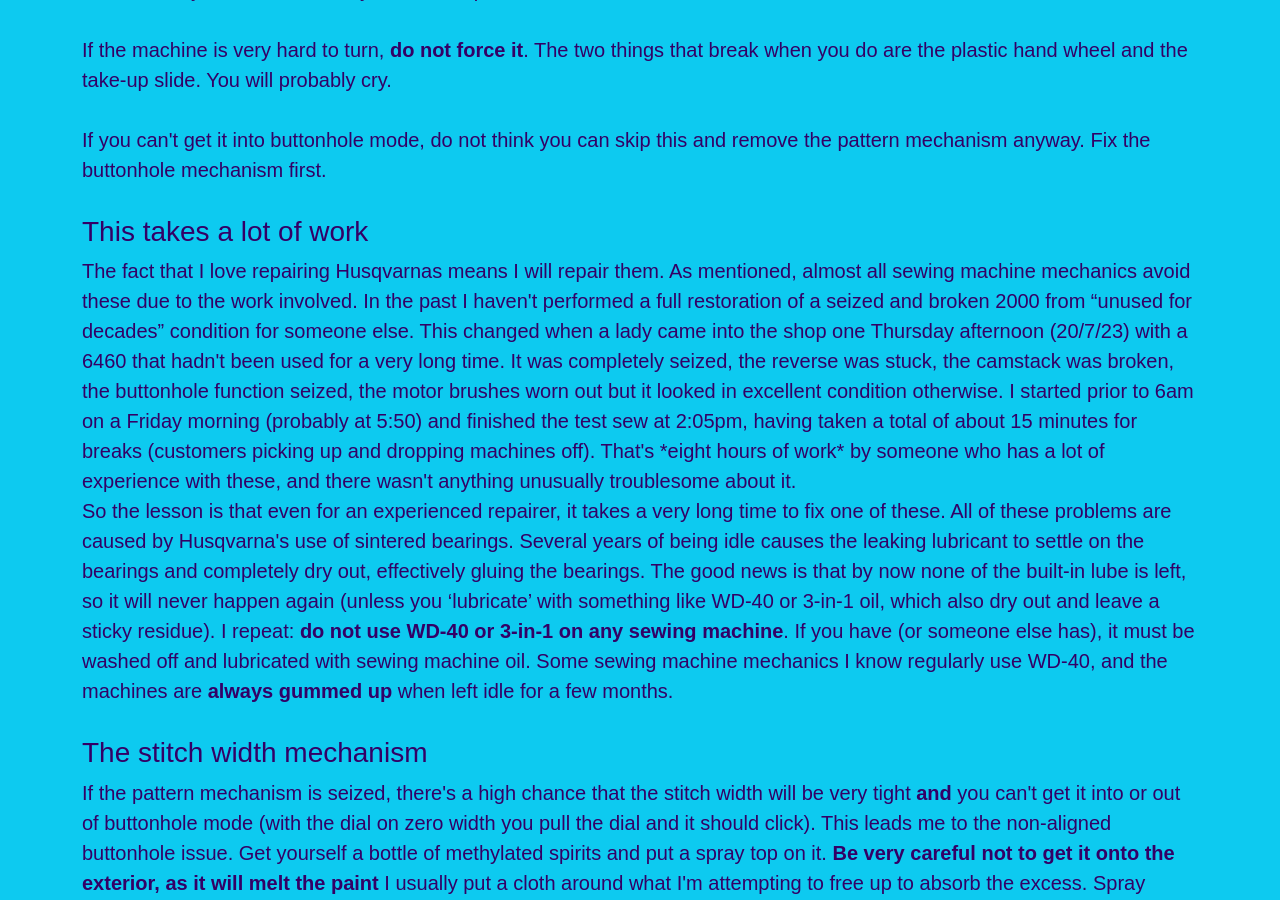
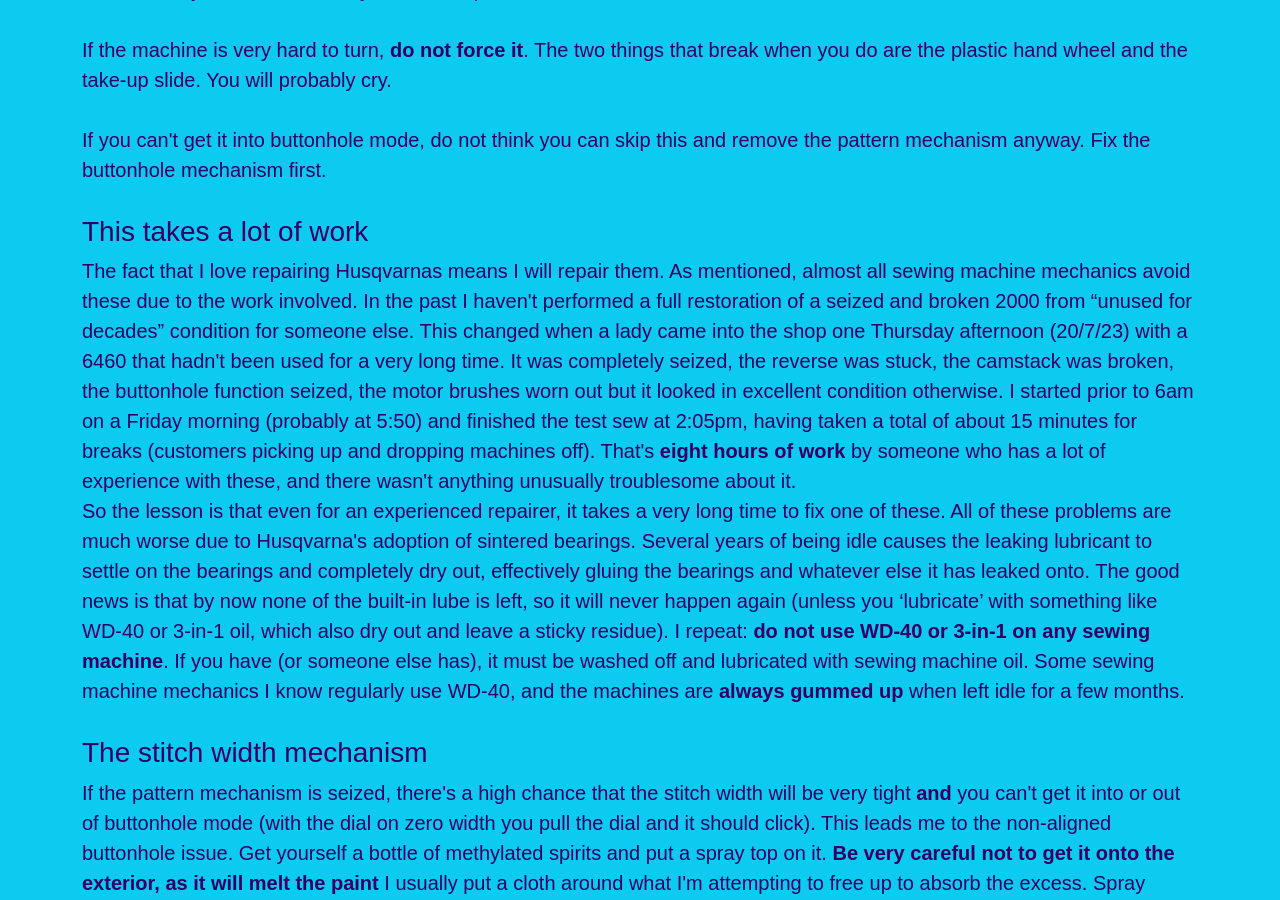
Before and after one commit to manicmike66/mikeandthemechanicals, a Jekyll site: the page built from husqvarna-rebuild.markdown, in a window 1280 px wide and 900 px high, scrolled down 616 px. Built offline with Jekyll 4.4.1, drawn with Linux system fonts in a browser that asks for light colours; nearby versions of some CDN libraries.

Commit message:
reworded intro section and added emphasis

```diff
--- a/husqvarna-rebuild.markdown
+++ b/husqvarna-rebuild.markdown
@@ -24,8 +24,8 @@
 </p>
 <h3>This takes a lot of work</h3>
 <p class="has-large-font">
-The fact that I love repairing Husqvarnas means I will repair them. As mentioned, almost all sewing machine mechanics avoid these due to the work involved. In the past I haven't performed a full restoration of a seized and broken 2000 from &ldquo;unused for decades&rdquo; condition for someone else. This changed when a lady came into the shop one Thursday afternoon (20/7/23) with a 6460 that hadn't been used for a very long time. It was completely seized, the reverse was stuck, the camstack was broken, the buttonhole function seized, the motor brushes worn out but it looked in excellent condition otherwise. I started prior to 6am on a Friday morning (probably at 5:50) and finished the test sew at 2:05pm, having taken a total of about 15 minutes for breaks (customers picking up and dropping machines off). That's *eight hours of work* by someone who has a lot of experience with these, and there wasn't anything unusually troublesome about it.
-<br/>So the lesson is that even for an experienced repairer, it takes a very long time to fix one of these. All of these problems are caused by Husqvarna's use of sintered bearings. Several years of being idle causes the leaking lubricant to settle on the bearings and completely dry out, effectively gluing the bearings. The good news is that by now none of the built-in lube is left, so it will never happen again (unless you &lsquo;lubricate&rsquo; with something like WD-40 or 3-in-1 oil, which also dry out and leave a sticky residue). I repeat: <b>do not use WD-40 or 3-in-1 on any sewing machine</b>. If you have (or someone else has), it must be washed off and lubricated with sewing machine oil. Some sewing machine mechanics I know regularly use WD-40, and the machines are <b>always gummed up</b> when left idle for a few months.
+The fact that I love repairing Husqvarnas means I will repair them. As mentioned, almost all sewing machine mechanics avoid these due to the work involved. In the past I haven't performed a full restoration of a seized and broken 2000 from &ldquo;unused for decades&rdquo; condition for someone else. This changed when a lady came into the shop one Thursday afternoon (20/7/23) with a 6460 that hadn't been used for a very long time. It was completely seized, the reverse was stuck, the camstack was broken, the buttonhole function seized, the motor brushes worn out but it looked in excellent condition otherwise. I started prior to 6am on a Friday morning (probably at 5:50) and finished the test sew at 2:05pm, having taken a total of about 15 minutes for breaks (customers picking up and dropping machines off). That's <b>eight hours of work</b> by someone who has a lot of experience with these, and there wasn't anything unusually troublesome about it.
+<br/>So the lesson is that even for an experienced repairer, it takes a very long time to fix one of these. All of these problems are much worse due to Husqvarna's adoption of sintered bearings. Several years of being idle causes the leaking lubricant to settle on the bearings and completely dry out, effectively gluing the bearings and whatever else it has leaked onto. The good news is that by now none of the built-in lube is left, so it will never happen again (unless you &lsquo;lubricate&rsquo; with something like WD-40 or 3-in-1 oil, which also dry out and leave a sticky residue). I repeat: <b>do not use WD-40 or 3-in-1 on any sewing machine</b>. If you have (or someone else has), it must be washed off and lubricated with sewing machine oil. Some sewing machine mechanics I know regularly use WD-40, and the machines are <b>always gummed up</b> when left idle for a few months.
 </p>
 <h3>The stitch width mechanism</h3>
 <p class="has-large-font">
```
